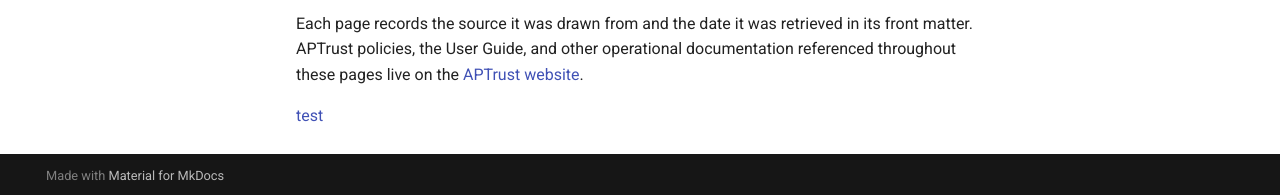
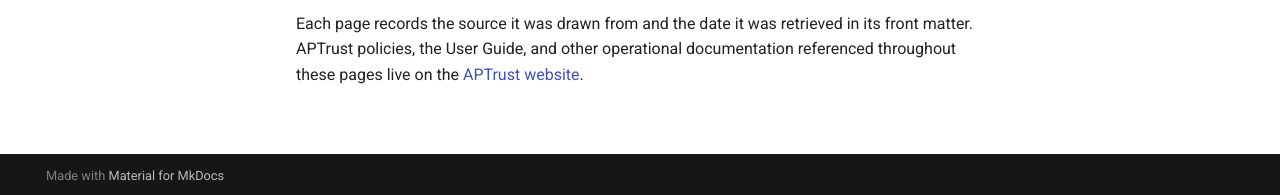
Before and after one commit to APTrust/tdr-docs, an MkDocs documentation site: the page built from docs/index.md, in a window 1280 px wide and 1208 px high. Shown: the part 1010-1205 px from the top of the window. Built offline with MkDocs 1.6.1 and Material for MkDocs 9.7.7, drawn with Linux system fonts in a browser that asks for light colours; comment, search, counter and statistics services are not loaded.

Commit message:
Remove broken link from documentation
Removed broken link to 'test' page.

```diff
--- a/docs/index.md
+++ b/docs/index.md
@@ -44,5 +44,3 @@ Each page records the source it was drawn from and the date it was retrieved in
 front matter. APTrust policies, the User Guide, and other operational documentation
 referenced throughout these pages live on the
 [APTrust website](https://aptrust.org/documentation/).
-
-[test](no-such-page)
```
